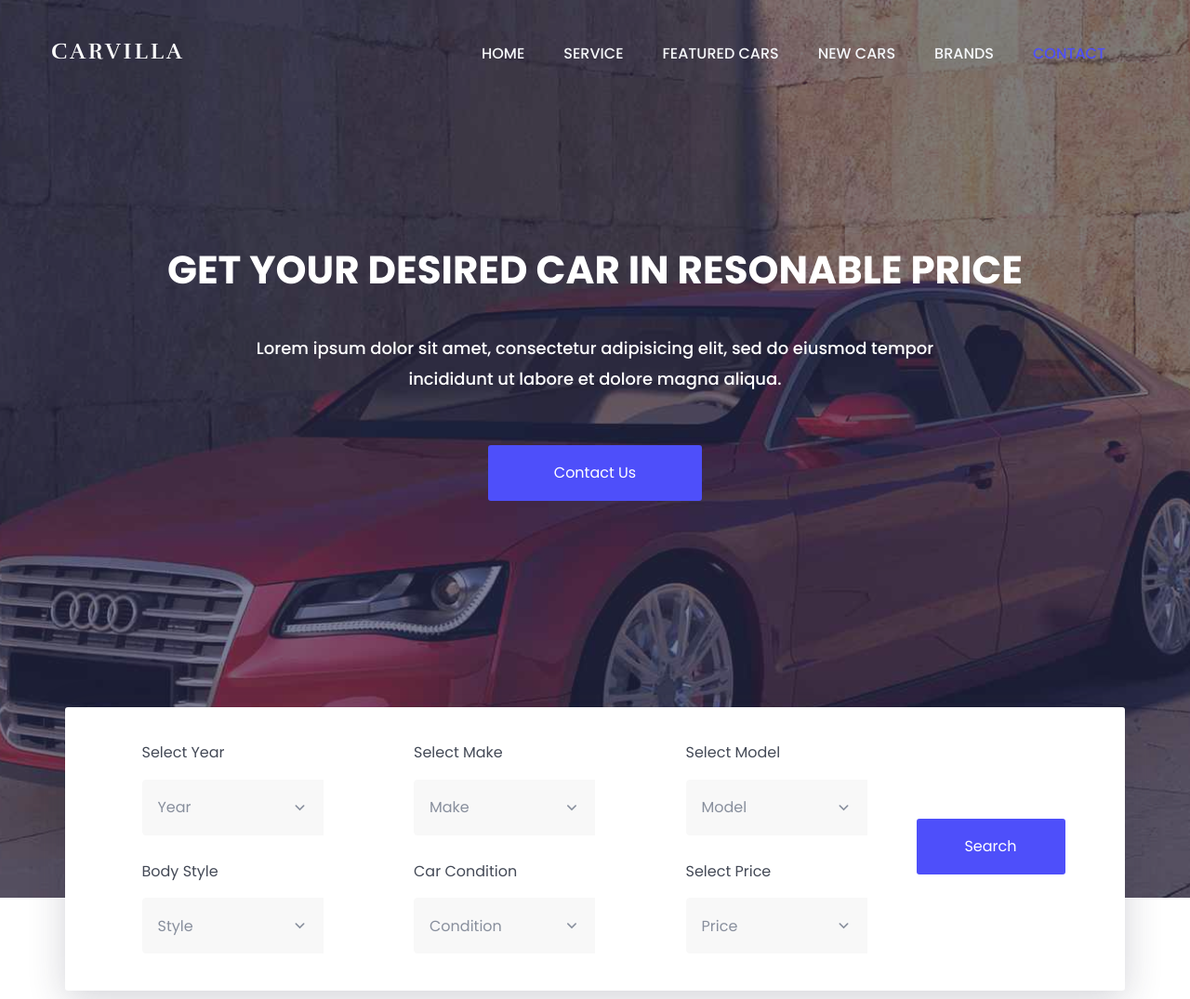
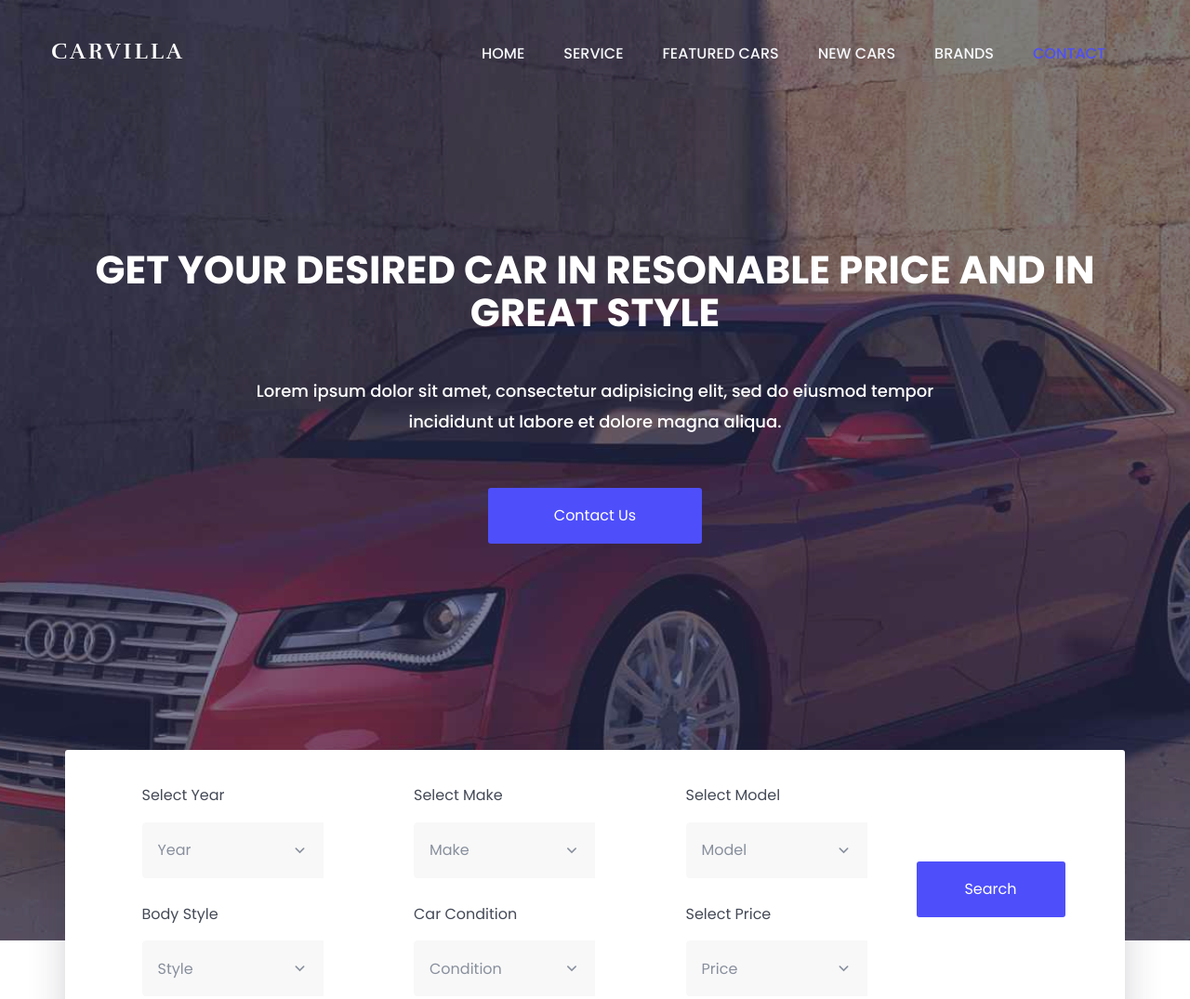
Before and after one commit to degr8sid-code/carvilla-devops, a plain HTML site: page index.html in a window 1280 px wide. Shown: the top 1075 px of the page at 93% size. Drawn offline with nearby package versions, Linux system fonts and the light colour scheme.

Commit message:
Update index.html

```diff
--- a/index.html
+++ b/index.html
@@ -105,7 +105,7 @@
 
 			<div class="container">
 				<div class="welcome-hero-txt">
-					<h2>get your desired car in resonable price</h2>
+					<h2>get your desired car in resonable price and in great style</h2>
 					<p>
 						Lorem ipsum dolor sit amet, consectetur adipisicing elit, sed do eiusmod tempor incididunt ut labore et dolore   magna aliqua.
 					</p>
```
